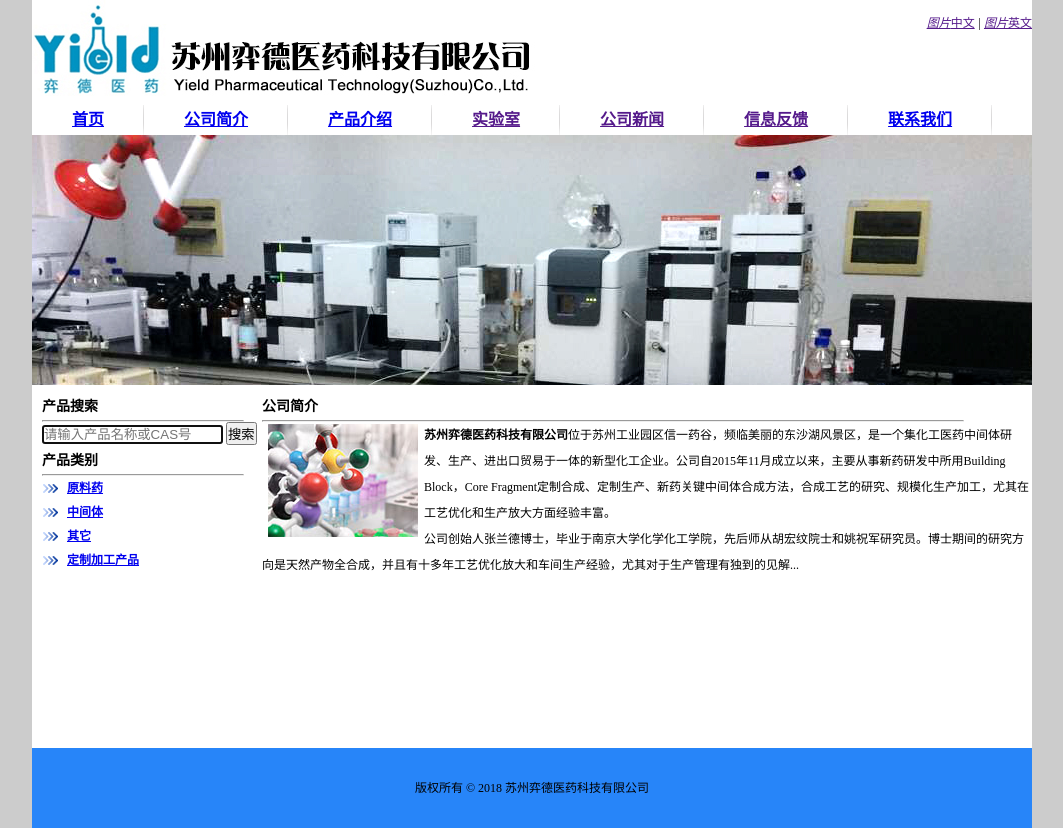
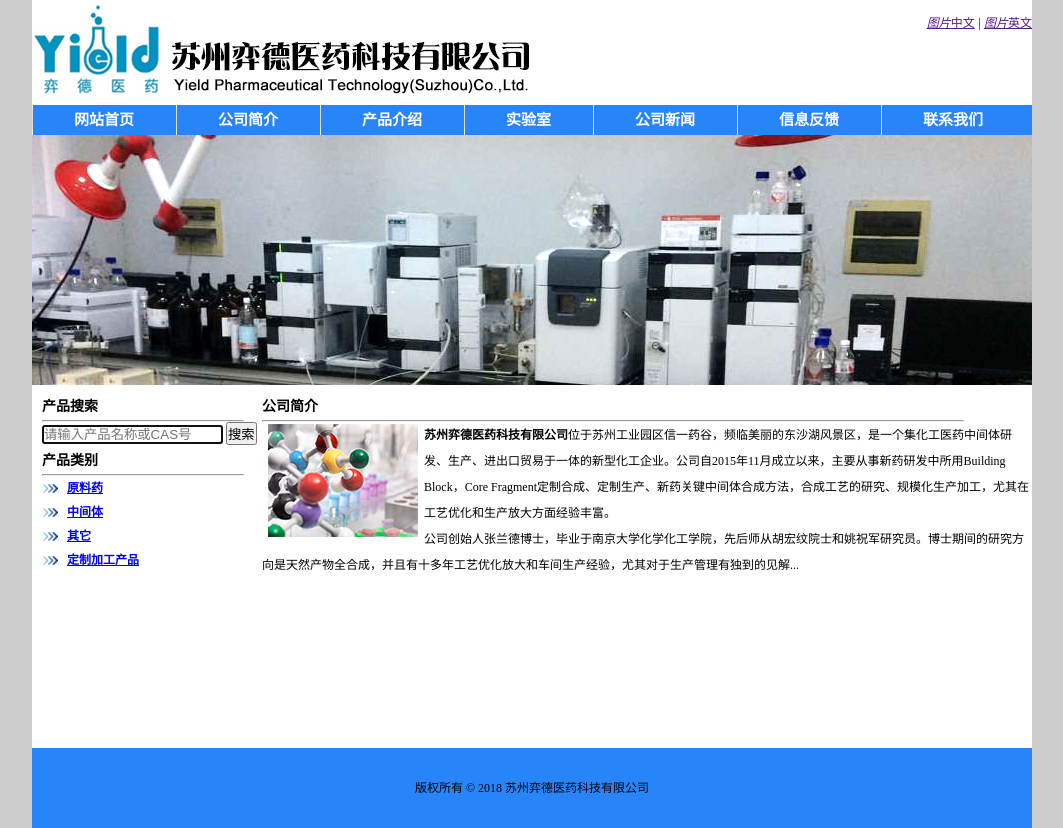
Before and after one commit to whatislinux/mysite, a Django app: page /yieldpharm1/aboutus/ in a window 1280 px wide. Shown: the whole page, without its empty margins (108-1171 px from the left). Run offline with Django 3.2, Linux system fonts and the light colour scheme; data comes from the database, SQL or seed files in the repository.

Commit message:
change navigator

```diff
--- a/templates/yieldpharm1/base.html
+++ b/templates/yieldpharm1/base.html
@@ -35,19 +35,26 @@
             clear: both;
             height: 0px;
         }
-
+        .nav {
+            height: 30px;
+            background-color: #2785f9;
+        }
         .nav ul li {
             float: left;
             list-style-type: none;
-            padding: 0px 40px;
+            padding: 0px 42px;
+            margin: 0px auto;
             height: 30px;
             line-height: 30px;
-            font-size: 16px;
+            font-size: 15px;
             font-weight: bold;
             text-align: center;
-            background: url("/static/imgs/nav_li_bj2.gif") no-repeat right center;
+            background: url("/static/imgs/nav_li_bj2.gif") no-repeat left center;
         }
-
+        .nav ul li a {
+            color: white;
+            text-decoration: none;
+        }
         .content_left {
             float: left;
             width: 220px;
@@ -105,6 +112,7 @@
             height: 150px;
             overflow: hidden;
             position: relative;
+            {#border: 1px solid red;#}
 
         }
 
@@ -114,6 +122,7 @@
             top: 0;
             overflow: hidden;
             width: auto;
+            {#border: 2px solid yellow;#}
         }
 
         #ul1 li {
@@ -151,32 +160,7 @@
             line-height: 20px;
         }
     </style>
-    <script type="text/javascript">
-        window.onload = function () {
-            var oDiv = document.getElementById("pictures");
-            var oUl = document.getElementById("ul1");
-            var speed = -1;
-            var oLi = document.getElementsByTagName("li");
 
-            oUl.innerHTML += oUl.innerHTML;//先把图片增加一组
-            oUl.style.width = oLi.length * oLi[0].offsetWidth + "px";
-
-            function move() {
-                if (oUl.offsetLeft < -oUl.offsetWidth / 2) {
-                    oUl.style.left = "0";
-                }
-                oUl.style.left = oUl.offsetLeft + speed + "px";
-            }
-
-            var timer = setInterval(move, 30);
-            oDiv.onmouseover = function () {
-                clearInterval(timer);
-            };
-            oDiv.onmouseout = function () {
-                timer = setInterval(move, 30);
-            };
-        }
-    </script>
 </head>
 <body>
 <div class="outer">
@@ -194,10 +178,10 @@
         </div>
         <div class="nav">
             <ul>
-                <li><a href="/yieldpharm1/">首页</a></li>
+                <li><a href="/yieldpharm1/">网站首页</a></li>
                 <li><a href="/yieldpharm1/aboutus">公司简介</a></li>
                 <li><a href="/yieldpharm1/products">产品介绍</a></li>
-                <li><a href="">实验室</a></li>
+                <li><a href="/yieldpharm1/lab">实验室</a></li>
                 <li><a href="">公司新闻</a></li>
                 <li><a href="">信息反馈</a></li>
                 <li><a href="/yieldpharm1/contactus">联系我们</a></li>
@@ -245,5 +229,40 @@
         版权所有 © 2018 苏州弈德医药科技有限公司
     </div>
 </div>
+
+<script type="text/javascript">
+        window.onload = function () {
+            var oDiv = document.getElementById("pictures");
+            var oUl = document.getElementById("ul1");
+            var speed = -1;
+            var oLi = document.getElementsByTagName("li");
+
+            oUl.innerHTML += oUl.innerHTML;//先把图片增加一组
+            oUl.style.width = oLi.length * oLi[0].offsetWidth + "px";
+
+            function move() {
+                if (oUl.offsetLeft < -oUl.offsetWidth / 2) {
+                    oUl.style.left = "0";
+                }
+                console.log("oUl.offsetLeft", oUl.offsetLeft)
+                console.log("speed", speed);
+                console.log("oUl.offsetLeft+speed", oUl.offsetLeft + speed);
+                oUl.style.left = oUl.offsetLeft + speed + "px";
+            }
+
+            var timer = setInterval(move, 10);
+            console.log(timer)
+            oDiv.onmouseover = function () {
+                console.log("onmouseover begin");
+                clearInterval(timer);
+                console.log("onmouseover end");
+            };
+            oDiv.onmouseout = function () {
+                console.log("onmouseout begin");
+                timer = setInterval(move, 30);
+                console.log("onmouseout end")
+            };
+        }
+    </script>
 </body>
 </html>
```
